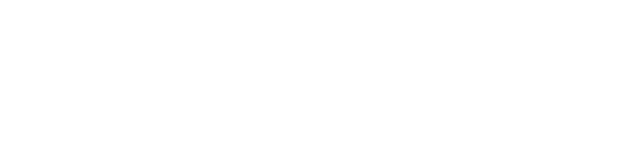
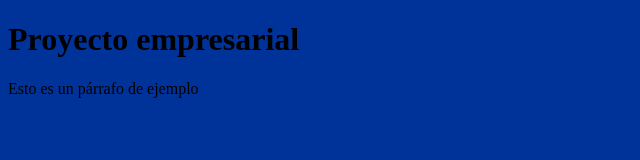
Before and after one commit to Geloz79/CursoGit, a plain HTML site: page index.html in a window 1280 px wide. Shown: the whole page, without its empty margins (0-640 px from the left). Drawn offline with Linux system fonts and the light colour scheme.

Commit message:
Parrafo y tamaño de fuente

```diff
--- /dev/null
+++ b/css/stilos.css
@@ -0,0 +1,8 @@
+@charset "utf-8";
+/* CSS Document */
+
+body{
+	background-color:#039;
+
+
+}
--- a/index.html
+++ b/index.html
@@ -3,8 +3,15 @@
 <head>
 <meta charset="utf-8">
 <title>Documento sin título</title>
+<link href="css/stilos.css" rel="stylesheet" type="text/css">
 </head>
 
 <body>
+
+<h1> Proyecto empresarial </h1>
+
+<p> Esto es un p&aacute;rrafo de ejemplo</p>
+
+
 </body>
 </html>
--- /dev/null
+++ b/js/javascript.js
@@ -0,0 +1 @@
+// JavaScript Document
```
